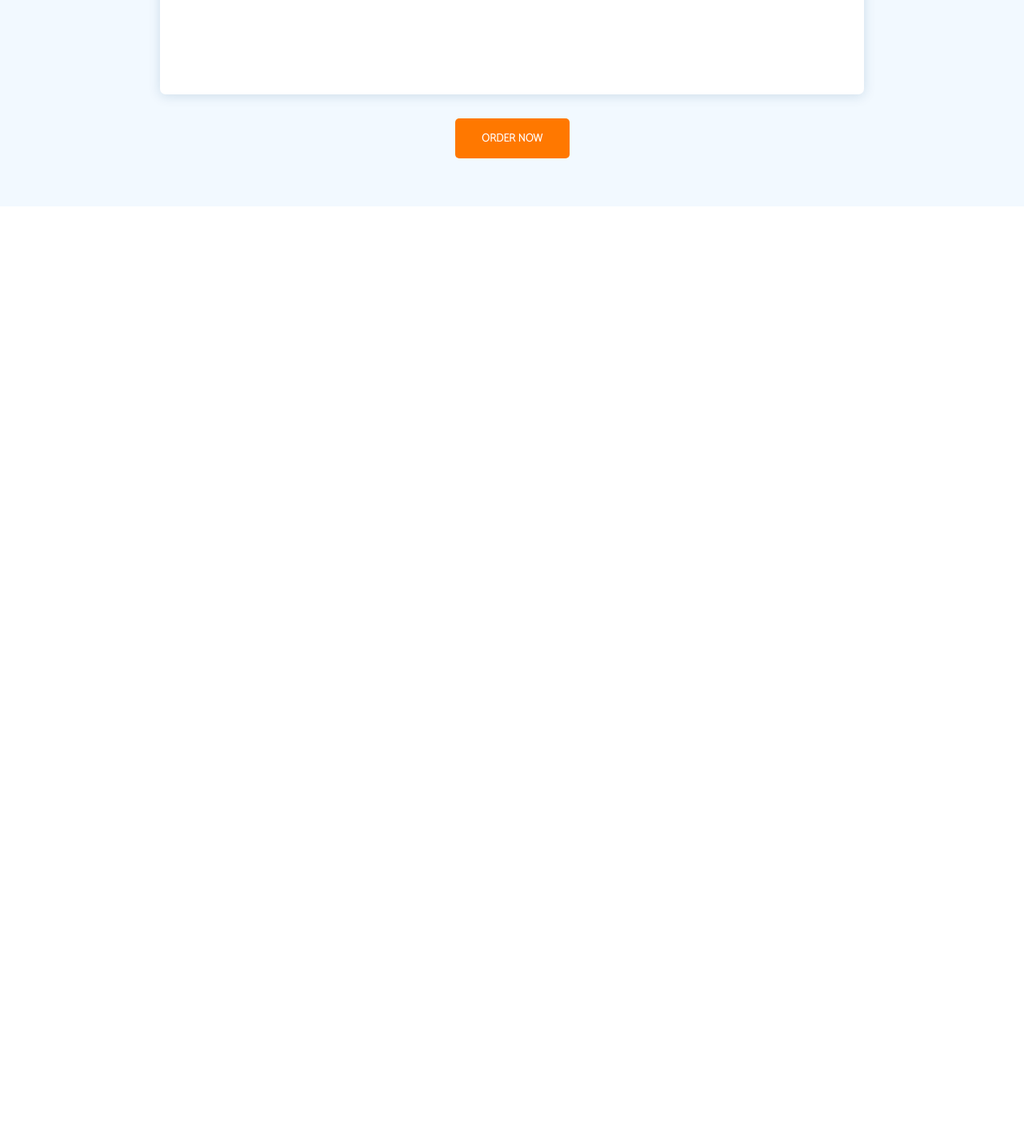
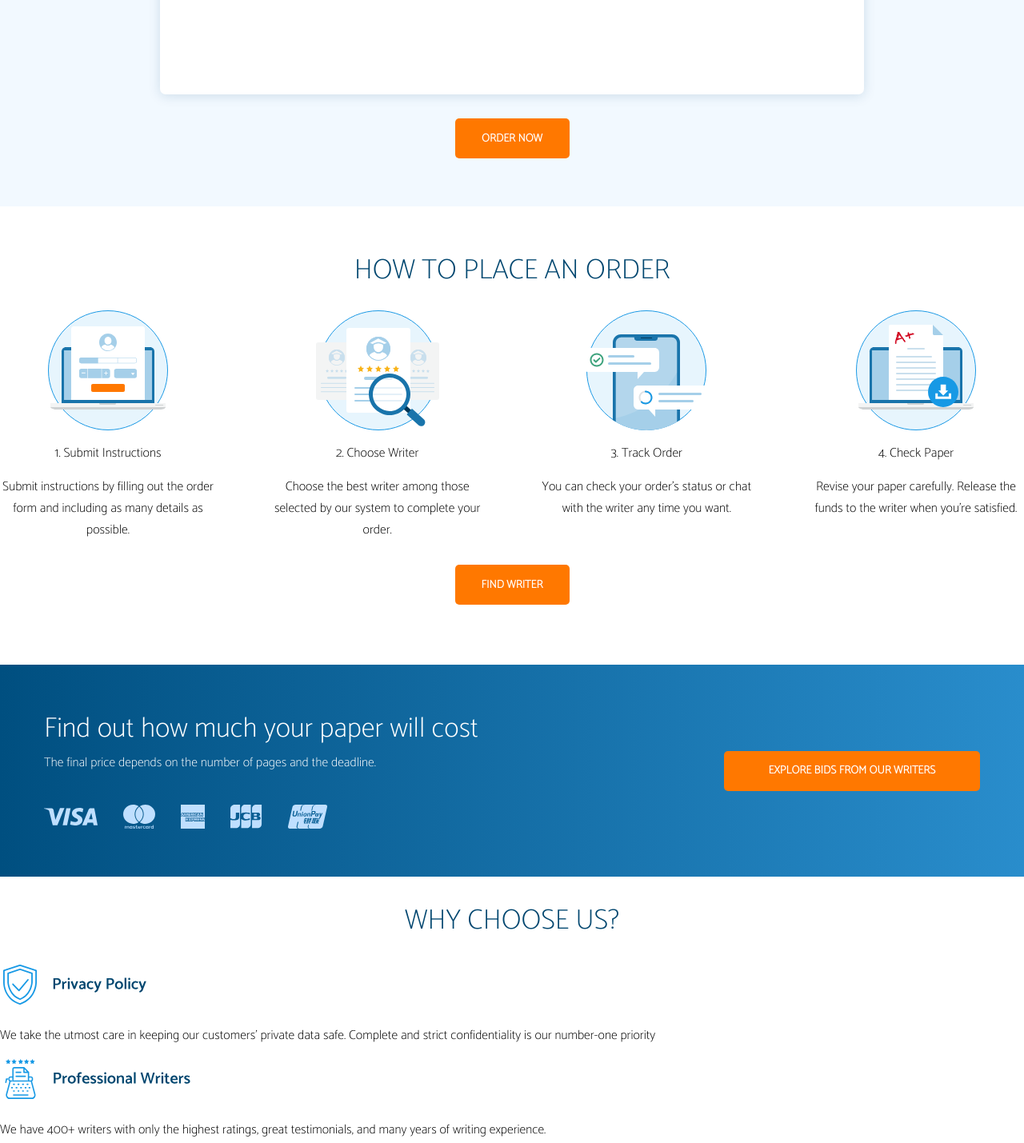
Before and after one commit to zbys1av/papers, a website built with webpack: page src/index.html in a window 1280 px wide. Shown: the part 1982-3411 px from the top of the page at 80% size. Before the commit the page ends 2240 px from the top, so only its background shows below. Built offline with nearby package versions, Linux system fonts and the light colour scheme; files whose address does not match are found by name.

Commit message:
added 'how to add..' and payment methods section

```diff
--- a/src/index.html
+++ b/src/index.html
@@ -291,7 +291,6 @@
         <!-- title section -->
         <div class="container">
           <p class="reviews__title title">What our current customers say</p>
-
           <!-- rating section -->
           <div class="rating">
             <div class="container">
@@ -344,14 +343,93 @@
               <p class="review__text">Great paper, Dr. Karlyna nailed this paper. The readability of the paper was easy and smooth. I couldn't of asked for a better paper.</p>
             </div>
           </div>
-
           <!-- button "Order now"-->
           <a href="#" class="reviews__order btn">Order now</a>
+        </div>
+      </div>
+
+      <div class="how-to">
+        <div class="container">
+          <p class="hot-to__title title">How to place an order</p>
+          <!-- steps -->
+          <div class="how-to__steps">
+            <div class="how-to__step">
+              <img src="images/submit-instructions.svg" alt="submit instructions">
+              <p>1. Submit Instructions</p>
+              <p>Submit instructions by filling out the order form and including as many details as possible.</p>
+            </div>
+            <div class="how-to__step">
+              <img src="images/choose-writer.svg" alt="choose writer">
+              <p>2. Choose Writer</p>
+              <p>Choose the best writer among those selected by our system to complete your order.</p>
+            </div>
+            <div class="how-to__step">
+              <img src="images/track-order.svg" alt="track order">
+              <p>3. Track Order</p>
+              <p>You can check your order’s status or chat with the writer any time you want.</p>
+            </div>
+            <div class="how-to__step">
+              <img src="images/check-paper.svg" alt="check paper">
+              <p>4. Check Paper</p>
+              <p>Revise your paper carefully. Release the funds to the writer when you’re satisfied.</p>
+            </div>
+          </div>
+          <!-- button -->
+          <a href="#" class="how-to__find-wr btn">Find writer</a>
 
         </div>
       </div>
 
+      <div class="payments">
+        <div class="container">
+          <div class="payments__info">
+            <p class="payments__header">Find out how much your paper will cost</p>
+            <p class="payments__text-inf">The final price depends on the number of pages and the deadline.</p>
+            <img class="payments__methods" src="images/payment.svg" alt="payment methods">
+          </div>
+          <div class="payments__btn">
+            <a href="#" class="payments__explore btn">Explore bids from our writers</a>
+          </div>
+        </div>
+      </div>
 
+      <div class="why-us">
+        <div class="container">
+          <p class="why-us__tytle title">Why choose us?</p>
+          <!-- reasons -->
+          <div class="why-us__reasons">
+            <div class="why-us__reason">
+              <img src="images/privacy.svg" alt="privacy">
+              <p>We take the utmost care in keeping our customers’ private data safe. Complete and strict confidentiality is our number-one priority</p>
+            </div>
+            <div class="why-us__reason">
+              <img src="images/professional-wr.svg" alt="professional writers">
+              <p>We have 400+ writers with only the highest ratings, great testimonials, and many years of writing experience.</p>
+            </div>
+            <div class="why-us__reason">
+              <img src="images/plag-free.svg" alt="plagiarism free">
+              <p>We make sure that all papers are double-checked and screened through plagiarism scanners to ensure that you always receive entirely original academic papers.</p>
+            </div>
+            <div class="why-us__reason">
+              <img src="images/delivery.svg" alt="on-time delivery">
+              <p>We can meet strict deadlines and guarantee that you’ll get quality papers when you need them.</p>
+            </div>
+          </div>
+        </div>
+      </div>
+
+      <div class="demo">
+        <div class="container">
+          <div class="demo__info">
+            <p>Order <span>1 page</span> to test our writing service.Proceed to
+              buying the full paper AFTER 1 page testing</p>
+            <p>Submit your instructions and choose a writer.
+              Make a deposit and start tracking your order in progress.
+              Release the money if satisfied. Order a full version. ✅</p>
+            <a href="#" class="demo__get-page btn">Get one page</a>
+          </div>
+        </div>
+      </div>
 
   </body>
 </html>
--- a/src/style.scss
+++ b/src/style.scss
@@ -497,8 +497,6 @@ body{
 
 .reviews{
   background: #F2F9FF;
-  height: 570px;
-
 
   .container{
     align-items: center;
@@ -508,7 +506,7 @@ body{
     display: flex;
     justify-content: space-around;
     flex-direction: column;
-    background: #F2F9FF;
+    // background: #F2F9FF;
   }
 
   &__user{
@@ -595,3 +593,86 @@ body{
     margin: 30px 0 60px 0;
   }
 }
+
+.how-to{
+
+  .title{
+    margin: 60px 0 0 0;
+  }
+
+  &__steps{
+    display: flex;
+    justify-content: space-between;
+    margin: 30px 0 30px 0;
+  }
+
+  &__step{
+    display: flex;
+    flex-direction: column;
+    align-items: center;
+    padding: 0px;
+    gap: 15px;
+    width: 270px;
+    // height: 280px;
+    text-align: center;
+  }
+
+  p{
+    margin: 0;
+  }
+
+  &__find-wr{
+    display: flex;
+    margin: 0 auto 75px auto;
+  }
+}
+
+.payments{
+  display: flex;
+  flex-direction: row;
+  background: linear-gradient(270deg, #298DCC 0%, #004F80 100%);
+
+  .container{
+    display: flex;
+    max-width: 1440px;
+    flex-direction: row;
+    // justify-content: space-between;
+  }
+
+  &__info{
+    display: flex;
+    flex-direction: column;
+    align-items: flex-start;
+    padding: 0px;
+    gap: 10px;
+    width: 742px;
+    margin: 60px 108px 60px 0;
+    // height: 135px;
+  }
+
+  &__explore{
+    width: 320px;
+  }
+
+  &__header{
+    font-weight: 400;
+    font-size: 35px;
+    line-height: 40px;
+    color: #FFFFFF;
+    margin: 0;
+  }
+
+  &__text-inf{
+    font-weight: 400;
+    font-size: 16px;
+    line-height: 25px;
+    color: #FFFFFF;
+    margin: 0;
+  }
+
+  &__methods{
+    margin: 30px 0 0 0;
+    height: 30px;
+  }
+
+}
```
Also changed, not shown: src/images/check-paper.svg (added), src/images/choose-writer.svg (added), src/images/delivery.svg (added), src/images/payment.svg (added), src/images/plag-free.svg (added), src/images/privacy.svg (added), src/images/professional-wr.svg (added), src/images/submit-instructions.svg (added), src/images/track-order.svg (added).
